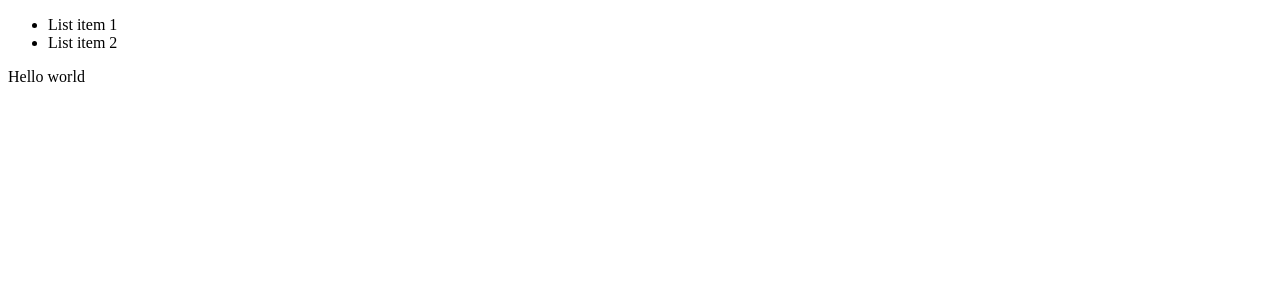
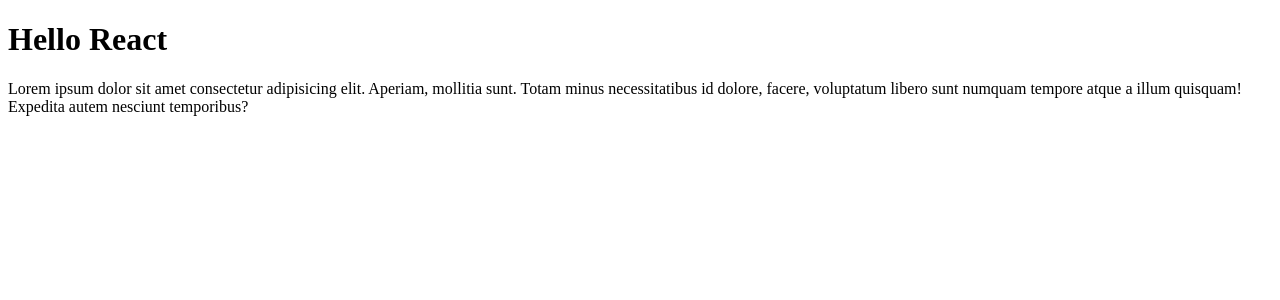
Before and after one commit to Mitand1977/goods-store, a React (Create React App) app: page / in a window 1280 px wide. Shown: the top 300 px of the page. Built offline with nearby package versions, Linux system fonts and the light colour scheme.

Commit message:
react component

```diff
--- a/src/index.tsx
+++ b/src/index.tsx
@@ -1,15 +1,23 @@
 import React from 'react'
 import ReactDOM from 'react-dom/client'
 
-const content = (
-    <div>
-        <ul>
-            <li>List item 1</li>
-            <li>List item 2</li>
-        </ul>
-        <p>Hello world</p>
-    </div>
-)
+function App() {
+    return (
+        <div>
+            <h1>Hello React</h1>
+            <p>
+                Lorem ipsum dolor sit amet consectetur adipisicing elit.
+                Aperiam, mollitia sunt. Totam minus necessitatibus id dolore,
+                facere, voluptatum libero sunt numquam tempore atque a illum
+                quisquam! Expedita autem nesciunt temporibus?
+            </p>
+        </div>
+    )
+}
 
 const root = ReactDOM.createRoot(document.getElementById('root') as HTMLElement)
-root.render(<React.StrictMode>{content}</React.StrictMode>)
+root.render(
+    <React.StrictMode>
+        <App />
+    </React.StrictMode>
+)
```
